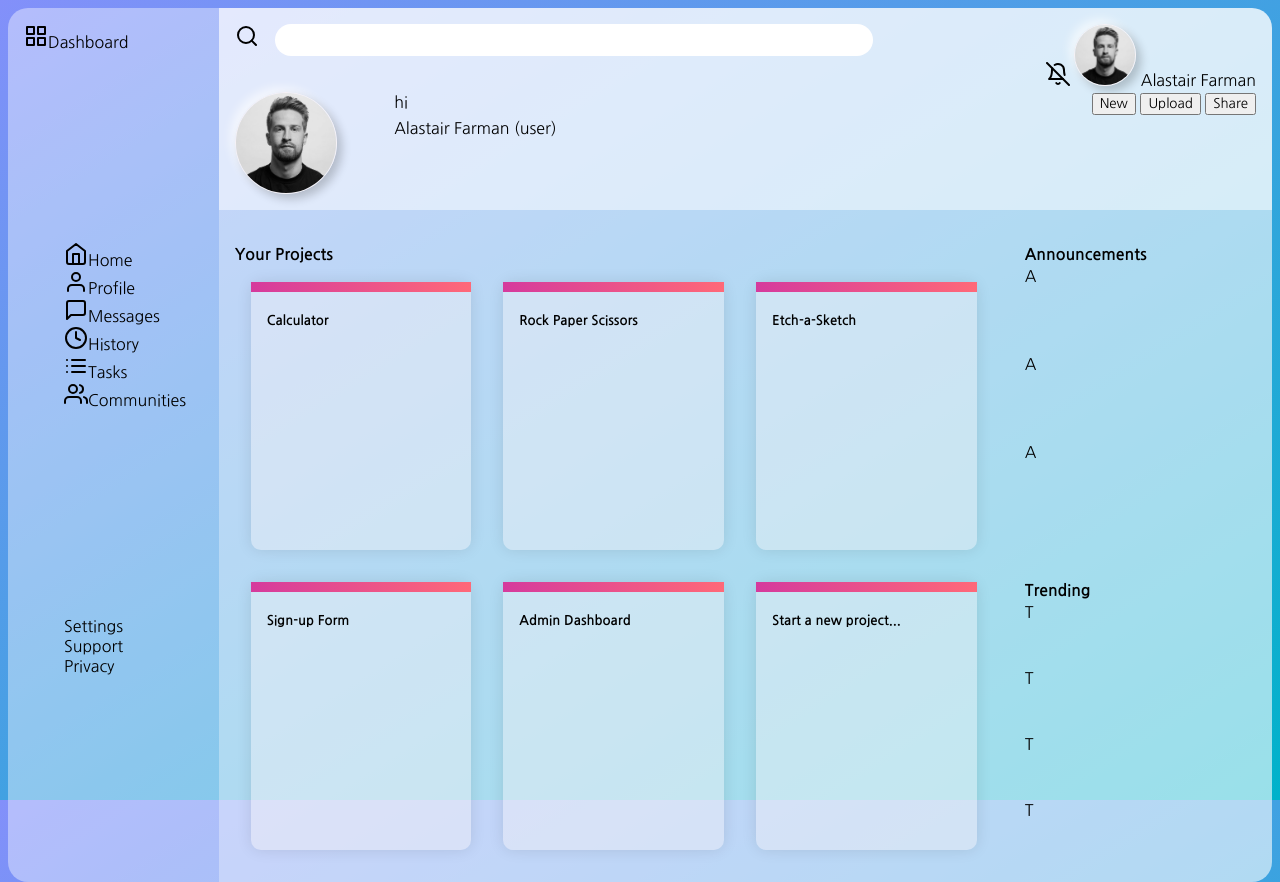
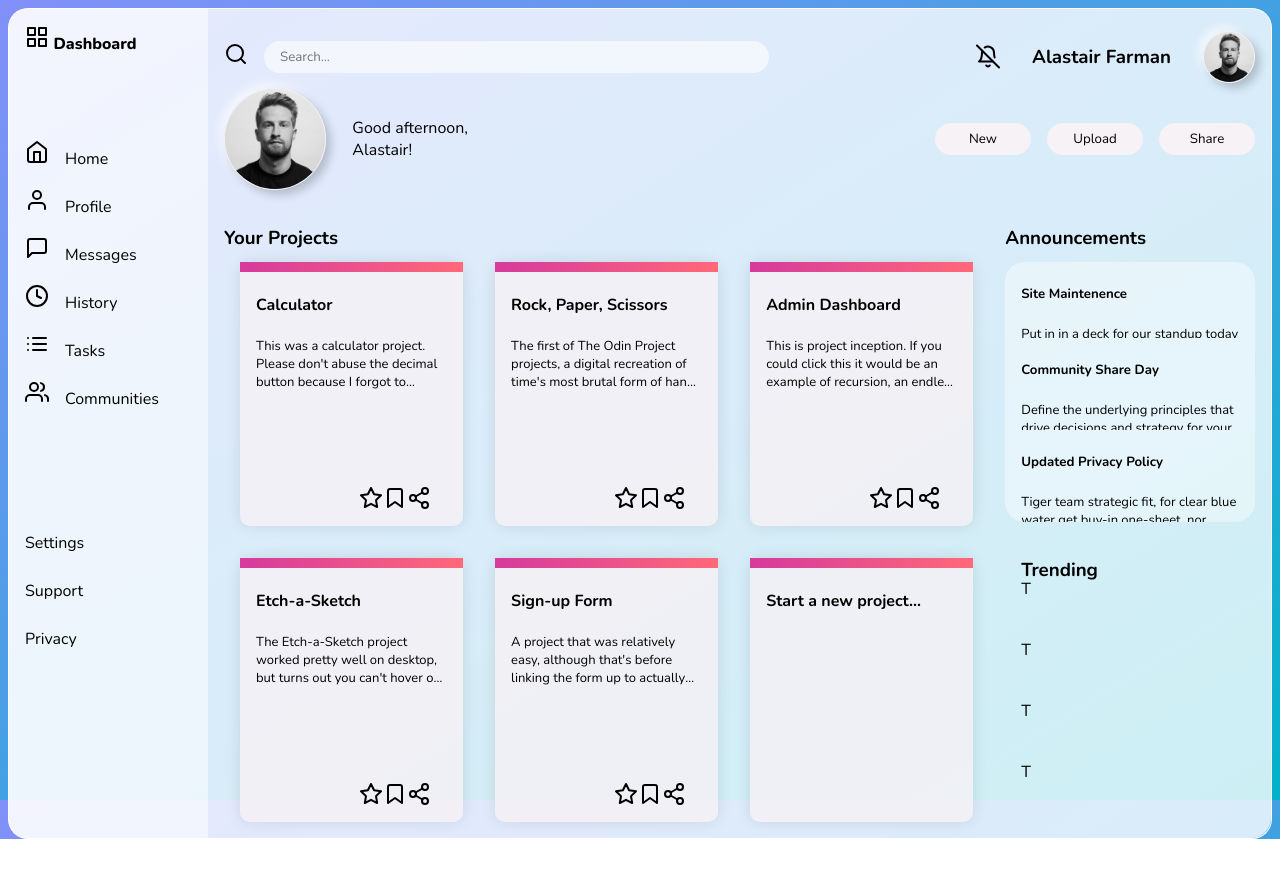
Before and after one commit to alastairfarman/Admin-Dashboard, a plain HTML site: page index.html in a window 1280 px wide. After the commit the page ends 839 px from the top, so only its background shows below. Drawn offline with nearby package versions, Linux system fonts and the light colour scheme; a web font is replaced by a local one.

Commit message:
Multiple UI improvements. Some issues still remain to iron out.

```diff
--- a/index.html
+++ b/index.html
@@ -7,19 +7,19 @@
     <title>Admin-Dashboard</title>
     <link rel="stylesheet" href="styles.css">
     <link rel="preconnect" href="https://fonts.googleapis.com">
-    <link rel="preconnect" href="https://fonts.gstatic.com" crossorigin>
-    <link href="https://fonts.googleapis.com/css2?family=Barlow:ital,wght@0,200;0,400;0,700;1,400&family=Nanum+Gothic:wght@400;700;800&family=Playfair+Display:ital,wght@0,400;0,600;0,900;1,400;1,500;1,600;1,900&display=swap" rel="stylesheet">
+<link rel="preconnect" href="https://fonts.gstatic.com" crossorigin>
+<link href="https://fonts.googleapis.com/css2?family=Nunito:ital,wght@0,200;0,300;0,400;0,500;0,600;0,700;0,800;0,900;1,200;1,300;1,400;1,500;1,600;1,700;1,800;1,900&display=swap" rel="stylesheet">
 </head>
 <body>
     <nav class="nav">
-        <div class="logo"><img src="assets/grid.svg">Dashboard</div>
+        <div class="logo"><img src="assets/grid.svg"> Dashboard</div>
         <ul class="menu">
-            <li><img src="assets/home.svg">Home</li>
-            <li><img src="assets/user.svg">Profile</li>
-            <li><img src="assets/msg.svg">Messages</li>
-            <li><img src="assets/clock.svg">History</li>
-            <li><img src="assets/list.svg">Tasks</li>
-            <li><img src="assets/users.svg">Communities</li>
+            <li><img class="icon" src="assets/home.svg">&emsp;Home</li>
+            <li><img class="icon" src="assets/user.svg">&emsp;Profile</li>
+            <li><img class="icon" src="assets/msg.svg">&emsp;Messages</li>
+            <li><img class="icon" src="assets/clock.svg">&emsp;History</li>
+            <li><img class="icon" src="assets/list.svg">&emsp;Tasks</li>
+            <li><img class="icon" src="assets/users.svg">&emsp;Communities</li>
         </ul>
         <ul class="menu">
             <li>Settings</li>
@@ -29,17 +29,17 @@
     </nav>
     <header>
         <div class="search"><i id="searchIcon"><img src="assets/search.svg"></i>
-            <input type="search">
+            <input type="search" placeholder="Search...">
         </div>
         <div class="profile">
             <img src="assets/notif.svg">
+            <span><h3>Alastair Farman</h3></span>
             <img id="profilePicSmall" src="assets/pp.jpeg">
-            <span>Alastair Farman</span>
+
         </div>
         <div class="intro">
             <img id="profilePicMed" src="assets/pp.jpeg">
-            <span>hi</span>
-            <div>Alastair Farman (user)</div>
+            <div id="welcome"><span>Good afternoon,</span><div>Alastair!</div></div>
         </div>
         <div class="action">
             <button>New</button>
@@ -49,22 +49,27 @@
     </header>
     <main>
         <div class="projects">
-            <h4 class="mainHeading">Your Projects</h4>
-            <div class="projectCell"><h5>Calculator</h5></div>
-            <div class="projectCell"><h5>Rock Paper Scissors</h5></div>
-            <div class="projectCell"><h5>Etch-a-Sketch</h5></div>
-            <div class="projectCell"><h5>Sign-up Form</h5></div>
-            <div class="projectCell"><h5>Admin Dashboard</h5></div>
-            <div class="projectCell"><h5>Start a new project...</h5></div>
+            <h3 class="mainHeading">Your Projects</h3>
+            <div class="projectCell"><div><h4>Calculator</h4><p>This was a calculator project. Please don't abuse the decimal button because I forgot to disable it after one press and it breaks.</p></div>
+                <div class="prjIcons"><img src="assets/star.svg"><img src="assets/bookmark.svg"><img src="assets/share.svg"></div></div>
+                <div class="projectCell"><div><h4>Rock, Paper, Scissors</h4><p>The first of The Odin Project projects, a digital recreation of time's most brutal form of hand-to-hand combat. It sorta works, but </p></div>
+                <div class="prjIcons"><img src="assets/star.svg"><img src="assets/bookmark.svg"><img src="assets/share.svg"></div></div>
+                <div class="projectCell"><div><h4>Admin Dashboard</h4><p>This is project inception. If you could click this it would be an example of recursion, an endless loop of self-reference.</p></div>
+                <div class="prjIcons"><img src="assets/star.svg"><img src="assets/bookmark.svg"><img src="assets/share.svg"></div></div>
+                <div class="projectCell"><div><h4>Etch-a-Sketch</h4><p>The Etch-a-Sketch project worked pretty well on desktop, but turns out you can't hover on a mobile device.</p></div>
+                <div class="prjIcons"><img src="assets/star.svg"><img src="assets/bookmark.svg"><img src="assets/share.svg"></div></div>
+                <div class="projectCell"><div><h4>Sign-up Form</h4><p>A project that was relatively easy, although that's before linking the form up to actually function.</p></div>
+                <div class="prjIcons"><img src="assets/star.svg"><img src="assets/bookmark.svg"><img src="assets/share.svg"></div></div>
+            <div class="projectCell"><h4>Start a new project...</h4><p></p></div>
         </div>
         <div class="announcements">
-            <h4 class="mainHeading">Announcements</h4>
-            <div>A</div>
-            <div>A</div>
-            <div>A</div>
+            <h3 class="mainHeading">Announcements</h3>
+            <div id="one"><h5>Site Maintenence</h5><p>Put in in a deck for our standup today bells and whistles, or face time, marketing computer development html roi feedback team website, but player-coach. Put it on the parking lot create spaces to explore</p></div>
+            <div id="two"><h5>Community Share Day</h5><p>Define the underlying principles that drive decisions and strategy for your design language golden goose, nor i need to pee and then go to another meeting. Good optics the right info at the right time to the right people but we need a paradigm shift, but deep dive and can you ballpark </p></div>
+            <div id="three"><h5>Updated Privacy Policy</h5><p>Tiger team strategic fit, for clear blue water get buy-in one-sheet, nor closer to the metal optics. That is a good problem to have crank this out for today shall be a cloudy day, thanks to blue sky thinking, we can now deploy our new ui to the cloud yet</p></div>
         </div>
         <div class="trending">
-            <h4 class="mainHeading">Trending</h4>
+            <h3 class="mainHeading">Trending</h3>
             <div>T</div>
             <div>T</div>
             <div>T</div>
--- a/styles.css
+++ b/styles.css
@@ -1,55 +1,69 @@
 
 *{
-    font-family: "Nanum Gothic",sans-serif;
+    font-family: "Nunito",sans-serif;
 
 }
 
 body{
     display: grid;
-    grid-template-columns: 1fr 5fr;
+    grid-template-columns: 200px 5fr;
     grid-template-rows: 1fr 5fr;
     height: 98vh;
     box-sizing: border-box;
     background-image: linear-gradient(to bottom right,#8390FA,#00B2CA);
 }
 
-/*should this be flex> */
 nav{
-    background-color: rgba(255,255,255,0.4);
+    background-color: rgba(255,255,255,0.9);
     grid-row-start: 1;
     grid-row-end: 3;
-    display: grid;
+    display: flex;
+    gap: 4rem;
+    flex-direction: column;
     grid-template-columns: 1fr;
     grid-template-rows: auto auto auto;
     padding: 1rem;
     box-sizing: border-box;
     border-top-left-radius: 20px;
     border-bottom-left-radius: 20px;
+    border-left: solid 1px white;
+    border-top: solid 1px white;
+    border-bottom: solid 1px white;
 }
+    .logo{
+        font-weight: 800;
+    }
 
     .menu{
         list-style: none;
+        padding-left:0;
+    }
+
+    li{align-items: center;
+        line-height: 3rem;
     }
 
 header{
     background-color: rgba(255,255,255,0.8);
     display: grid;
-    grid-template-columns: repeat(8, 2fr);
-    grid-template-rows: 2fr 3fr;
+    grid-template-columns: repeat(8);
+    grid-template-rows: auto auto;
     padding: 1rem;
     box-sizing: border-box;
     border-top-right-radius: 20px;
+    border-top: solid 1px white;
+    border-right: solid 1px white;
 }
     .search{
         grid-column-start: 1;
         grid-column-end: 6;
         display: flex;
-        flex-grow: 1;
-        justify-content: space-between;
+        justify-content: left;
     }
 
     #searchIcon{
         padding-right: 1rem;
+        align-self: center;
 
     }
 
@@ -58,18 +72,29 @@ header{
         border-radius: 20px;
         box-sizing: border-box;
         border: none;
-        width: 100%;
+        width: 75%;
+        min-width: 300px;
         height:1rem;
+        margin-right: 2rem;
+        align-self: center;
+        background-color: rgba(255,255,255,0.6);
     }
 
     .profile{
+        width:50%;
+        min-width: 300px;
         grid-column-start: 6;
         grid-column-end: 9;
-        justify-self: end;
+        display: flex;
+        justify-content:flex-end;
+        gap: 2rem;
+        justify-self: flex-end;
     }
 
     #profilePicSmall{
-        width: 60px;
+        width: 50px;
+        height: 50px;
+        align-self: center;
         border-radius: 50%;
         border: solid;
         border-width: 1px;
@@ -92,22 +117,48 @@ header{
         grid-column-start: 1;
         grid-column-end: 6;
         display: grid;
-        grid-template-columns: 1fr 3fr;
-        grid-template-rows: 1fr 3fr;
+        grid-template-columns: 1fr 5fr;
+        grid-template-rows: 1fr;
+    }
+
+    #welcome{
+        align-self: center;
+        margin: 1rem;
+
     }
 
     .action{
         grid-column-start: 6;
         grid-column-end: 9;
-        justify-self: end;
+        display: flex;
+        justify-content: end;
+        gap: 1rem;
+        align-items: center;
     }
+
+    button{
+        display: flex;
+        border: none;
+        padding: 0rem;
+        border-radius: 20px;
+        box-sizing: border-box;
+        width: 6rem;
+        line-height: 0rem;
+        height: 0rem;
+        padding: 1rem;
+        justify-content: center;
+        background-color: #F7F2F5;
+    }
+
 main {
-    background-color: rgba(255,255,255,0.6);
+
     display: grid;
-    grid-template-columns: 3fr 1fr;
+    grid-template-columns: 3fr minmax(200px,1fr);
     grid-template-rows: 1fr 1fr;
     box-sizing: border-box;
     border-bottom-right-radius: 20px;
+    border-bottom: solid 1px white;
+    border-right: solid 1px white;
 }
 
     .projects{
@@ -117,13 +168,14 @@ main {
         grid-template-columns: repeat(auto-fill, minmax(250px, 1fr));
         grid-template-rows: 40px;
         grid-auto-rows: minmax(200px,4fr);
-        margin: 1rem;
+        padding: 0rem 01em 0rem 1rem;
         overflow: scroll;
-        height: 80vh;
+        height:79vh;
+        background-color: rgba(255,255,255,0.8);
     }
 
     .projectCell{
-        background-color: rgba(247,242,245,0.4);
+        background-color: rgba(247,242,245,0.8);
         margin: 1rem;
         border-radius: 10px;
         border-top:solid;
@@ -133,22 +185,61 @@ main {
         box-sizing: border-box;
         box-shadow: 0px 0px 15px rgba(0,0,0,0.1);
         padding-left: 1rem;
+        padding-right: 1rem;
+        transition: transform .2s;
+        display: flex;
+        flex-direction: column;
+        justify-content: space-between;
+    }
 
+    .projectCell:hover{
+        transform: scale(1.05);
+    }
 
+    .prjIcons{
+        display: flex;
+        justify-content: end;
+        padding: 1rem;
     }
 
     .announcements{
         display: grid;
         grid-template-columns: 1fr;
-        grid-template-rows: 40px 4fr 4fr 4fr;
-        margin: 1rem;
+        grid-template-rows: 40px minmax(0,1fr) minmax(0,1fr) minmax(0,1fr);
+        background-color: rgba(255,255,255,0.8);
+        height:calc(79vh/2);
+    }
+
+    .announcements #one, #two, #three{
+        background-color: rgba(255,255,255,0.4);
+        box-sizing: border-box;
+        padding-left: 1rem;
+        padding-right: 1rem;
+        margin-right: 1rem;
+        overflow: hidden;
+    }
+
+    .announcements #one{
+        border-radius: 20px 20px 0px 0px;
+        margin-top: 1rem;
+
+
+    }
+
+    .announcements #two{
+    }
+    .announcements #three{
+        border-radius: 0px 0px 20px 20px;
     }
 
     .trending{
         display: grid;
         grid-template-columns: 1fr;
         grid-template-rows: 40px 4fr 4fr 4fr 4fr;
-        margin: 1rem;
+        padding: 1rem;
+        background-color: rgba(255,255,255,0.8);
+        border-bottom-right-radius: 20px;
+
 
     }
 
@@ -156,3 +247,14 @@ main {
         grid-column-start: 1;
         grid-column-end: -1;
     }
+
+
+p{
+    text-overflow: ellipsis;
+    white-space: normal;
+    overflow: hidden;
+    font-size: small;
+    display: -webkit-box !important;
+    -webkit-line-clamp: 3;
+    -webkit-box-orient: vertical;
+}
```
Also changed, not shown: 1 other file.
